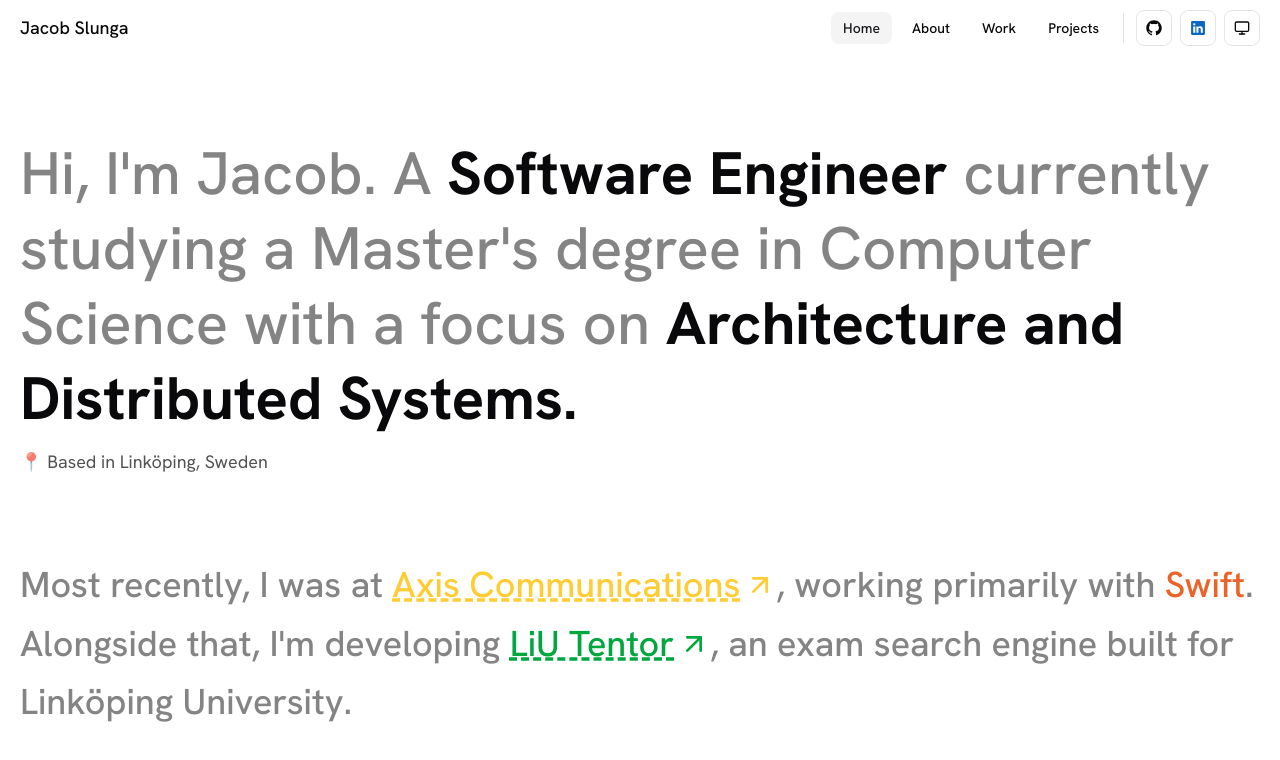
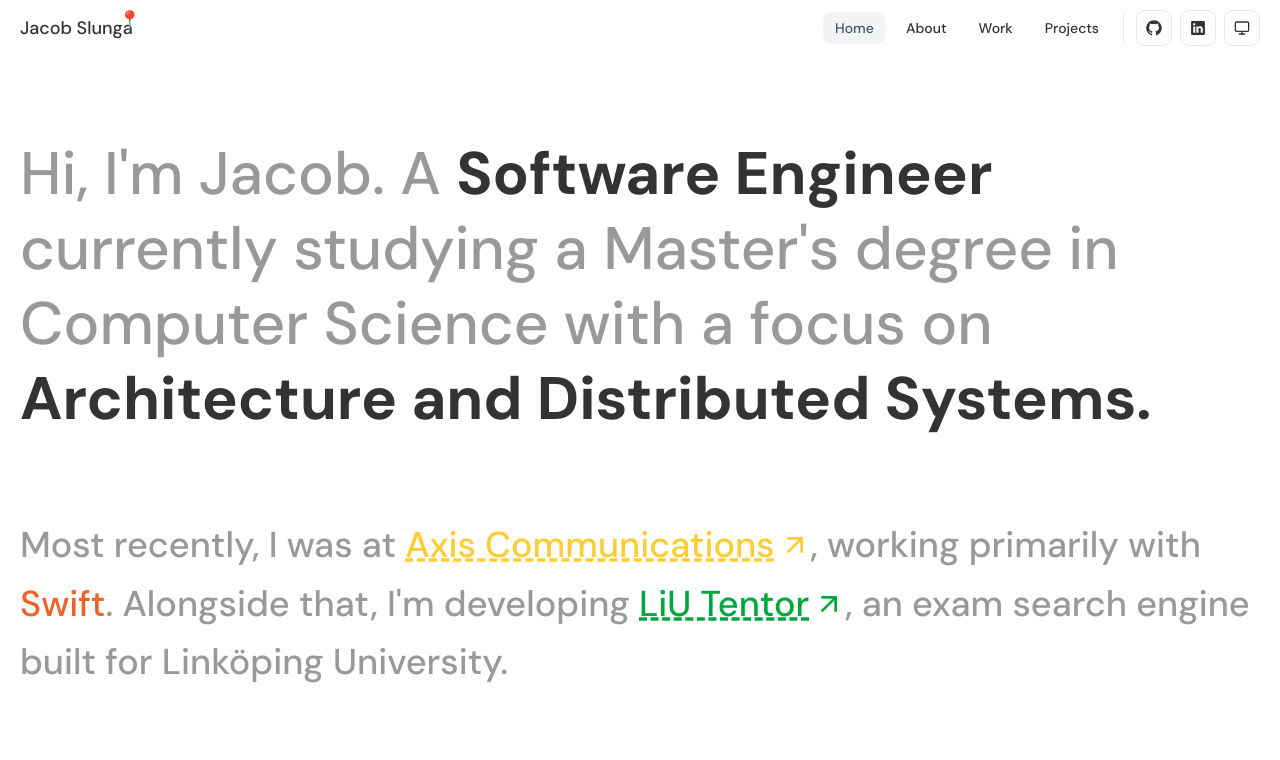
Before and after one commit to jacobslunga/portfolio-site, a React (Vite) app: page / in a window 1280 px wide. Shown: the top 760 px of the page. Built offline with nearby package versions, Linux system fonts and the light colour scheme.

Commit message:
feat: new design system

```diff
--- a/index.html
+++ b/index.html
@@ -16,7 +16,7 @@
     <link rel="preconnect" href="https://fonts.googleapis.com" />
     <link rel="preconnect" href="https://fonts.gstatic.com" crossorigin />
     <link
-      href="https://fonts.googleapis.com/css2?family=Hanken+Grotesk:ital,wght@0,100..900;1,100..900&display=swap"
+      href="https://fonts.googleapis.com/css2?family=DM+Sans:ital,opsz,wght@0,9..40,100..1000;1,9..40,100..1000&display=swap"
       rel="stylesheet"
     />
 
--- a/src/components/Header.tsx
+++ b/src/components/Header.tsx
@@ -60,17 +60,21 @@ export default function Header() {
 
   return (
     <>
-      <header className="sticky top-0 z-50 h-14 w-screen bg-background/95 backdrop-blur-sm">
+      <header className="sticky top-0 z-50 h-14 w-screen bg-background/85 backdrop-blur-md">
         <div className="mx-auto flex h-full items-center justify-between px-5">
           <TooltipProvider>
             <Tooltip>
               <TooltipTrigger asChild>
-                <Link to="/" className="cursor-default text-lg font-medium">
+                <Link
+                  to="/"
+                  className="cursor-default text-lg font-medium relative"
+                >
                   Jacob Slunga
+                  <p className="absolute top-[-8px] right-[-8px]">📍</p>
                 </Link>
               </TooltipTrigger>
               <TooltipContent side="right">
-                <p>Software Engineer</p>
+                <p> Based in Linköping, Sweden</p>
               </TooltipContent>
             </Tooltip>
           </TooltipProvider>
@@ -112,7 +116,7 @@ export default function Header() {
                 rel="noopener noreferrer"
               >
                 <Button size="icon" variant="outline">
-                  <LinkedInLogoIcon className="text-[#0B65C2]" />
+                  <LinkedInLogoIcon />
                 </Button>
               </a>
               <ThemeToggleButton />
--- a/src/index.css
+++ b/src/index.css
@@ -2,7 +2,7 @@
 @import "tw-animate-css";
 
 body {
-  font-family: "Hanken Grotesk", sans-serif;
+  font-family: "DM Sans", sans-serif;
 }
 
 @custom-variant dark (&:is(.dark *));
@@ -43,75 +43,141 @@ body {
   --color-sidebar-accent-foreground: var(--sidebar-accent-foreground);
   --color-sidebar-border: var(--sidebar-border);
   --color-sidebar-ring: var(--sidebar-ring);
+  --radius: 0.7rem;
+  --tracking-tighter: calc(var(--tracking-normal) - 0.05em);
+  --tracking-tight: calc(var(--tracking-normal) - 0.025em);
+  --tracking-wide: calc(var(--tracking-normal) + 0.025em);
+  --tracking-wider: calc(var(--tracking-normal) + 0.05em);
+  --tracking-widest: calc(var(--tracking-normal) + 0.1em);
+  --tracking-normal: var(--tracking-normal);
+  --shadow-2xl: var(--shadow-2xl);
+  --shadow-xl: var(--shadow-xl);
+  --shadow-lg: var(--shadow-lg);
+  --shadow-md: var(--shadow-md);
+  --shadow: var(--shadow);
+  --shadow-sm: var(--shadow-sm);
+  --shadow-xs: var(--shadow-xs);
+  --shadow-2xs: var(--shadow-2xs);
+  --spacing: var(--spacing);
+  --letter-spacing: var(--letter-spacing);
+  --shadow-offset-y: var(--shadow-offset-y);
+  --shadow-offset-x: var(--shadow-offset-x);
+  --shadow-spread: var(--shadow-spread);
+  --shadow-blur: var(--shadow-blur);
+  --shadow-opacity: var(--shadow-opacity);
+  --color-shadow-color: var(--shadow-color);
+  --color-destructive-foreground: var(--destructive-foreground);
 }
 
 :root {
-  --radius: 0.625rem;
   --background: oklch(1 0 0);
-  --foreground: oklch(0.141 0.005 285.823);
+  --foreground: oklch(0.3211 0 0);
   --card: oklch(1 0 0);
-  --card-foreground: oklch(0.141 0.005 285.823);
+  --card-foreground: oklch(0.3211 0 0);
   --popover: oklch(1 0 0);
-  --popover-foreground: oklch(0.141 0.005 285.823);
-  --primary: oklch(0.21 0.006 285.885);
-  --primary-foreground: oklch(0.985 0 0);
-  --secondary: oklch(0.967 0.001 286.375);
-  --secondary-foreground: oklch(0.21 0.006 285.885);
-  --muted: oklch(0.967 0.001 286.375);
-  --muted-foreground: oklch(0.552 0.016 285.938);
-  --accent: oklch(0.967 0.001 286.375);
-  --accent-foreground: oklch(0.21 0.006 285.885);
-  --destructive: oklch(0.577 0.245 27.325);
-  --border: oklch(0.92 0.004 286.32);
-  --input: oklch(0.92 0.004 286.32);
-  --ring: oklch(0.705 0.015 286.067);
-  --chart-1: oklch(0.646 0.222 41.116);
-  --chart-2: oklch(0.6 0.118 184.704);
-  --chart-3: oklch(0.398 0.07 227.392);
-  --chart-4: oklch(0.828 0.189 84.429);
-  --chart-5: oklch(0.769 0.188 70.08);
-  --sidebar: oklch(0.985 0 0);
-  --sidebar-foreground: oklch(0.141 0.005 285.823);
-  --sidebar-primary: oklch(0.21 0.006 285.885);
-  --sidebar-primary-foreground: oklch(0.985 0 0);
-  --sidebar-accent: oklch(0.967 0.001 286.375);
-  --sidebar-accent-foreground: oklch(0.21 0.006 285.885);
-  --sidebar-border: oklch(0.92 0.004 286.32);
-  --sidebar-ring: oklch(0.705 0.015 286.067);
+  --popover-foreground: oklch(0.3211 0 0);
+  --primary: oklch(23.075% 0.00003 271.152);
+  --primary-foreground: oklch(1 0 0);
+  --secondary: oklch(0.967 0.0029 264.5419);
+  --secondary-foreground: oklch(0.4461 0.0263 256.8018);
+  --muted: oklch(0.9846 0.0017 247.8389);
+  --muted-foreground: oklch(0.551 0.0234 264.3637);
+  --accent: oklch(0.9514 0.025 236.8242);
+  --accent-foreground: oklch(0.3791 0.1378 265.5222);
+  --destructive: oklch(0.6368 0.2078 25.3313);
+  --border: oklch(0.9276 0.0058 264.5313);
+  --input: oklch(0.9276 0.0058 264.5313);
+  --ring: oklch(0.6231 0.188 259.8145);
+  --chart-1: oklch(0.6231 0.188 259.8145);
+  --chart-2: oklch(0.5461 0.2152 262.8809);
+  --chart-3: oklch(0.4882 0.2172 264.3763);
+  --chart-4: oklch(0.4244 0.1809 265.6377);
+  --chart-5: oklch(0.3791 0.1378 265.5222);
+  --sidebar: oklch(0.9846 0.0017 247.8389);
+  --sidebar-foreground: oklch(0.3211 0 0);
+  --sidebar-primary: oklch(0.6231 0.188 259.8145);
+  --sidebar-primary-foreground: oklch(1 0 0);
+  --sidebar-accent: oklch(0.9514 0.025 236.8242);
+  --sidebar-accent-foreground: oklch(0.3791 0.1378 265.5222);
+  --sidebar-border: oklch(0.9276 0.0058 264.5313);
+  --sidebar-ring: oklch(0.6231 0.188 259.8145);
+  --destructive-foreground: oklch(1 0 0);
+  --shadow-color: oklch(0 0 0);
+  --shadow-opacity: 0.1;
+  --shadow-blur: 3px;
+  --shadow-spread: 0px;
+  --shadow-offset-x: 0;
+  --shadow-offset-y: 1px;
+  --letter-spacing: 0em;
+  --spacing: 0.25rem;
+  --shadow-2xs: 0 1px 3px 0px hsl(0 0% 0% / 0.05);
+  --shadow-xs: 0 1px 3px 0px hsl(0 0% 0% / 0.05);
+  --shadow-sm: 0 1px 3px 0px hsl(0 0% 0% / 0.1),
+    0 1px 2px -1px hsl(0 0% 0% / 0.1);
+  --shadow: 0 1px 3px 0px hsl(0 0% 0% / 0.1), 0 1px 2px -1px hsl(0 0% 0% / 0.1);
+  --shadow-md: 0 1px 3px 0px hsl(0 0% 0% / 0.1),
+    0 2px 4px -1px hsl(0 0% 0% / 0.1);
+  --shadow-lg: 0 1px 3px 0px hsl(0 0% 0% / 0.1),
+    0 4px 6px -1px hsl(0 0% 0% / 0.1);
+  --shadow-xl: 0 1px 3px 0px hsl(0 0% 0% / 0.1),
+    0 8px 10px -1px hsl(0 0% 0% / 0.1);
+  --shadow-2xl: 0 1px 3px 0px hsl(0 0% 0% / 0.25);
+  --tracking-normal: 0em;
 }
 
 .dark {
-  --background: oklch(0.2 0 0);
-  --foreground: oklch(0.985 0 0);
-  --card: oklch(0.21 0.006 285.885);
-  --card-foreground: oklch(0.985 0 0);
-  --popover: oklch(0.21 0.006 285.885);
-  --popover-foreground: oklch(0.985 0 0);
-  --primary: oklch(0.92 0.004 286.32);
-  --primary-foreground: oklch(0.21 0.006 285.885);
-  --secondary: oklch(0.274 0.006 286.033);
-  --secondary-foreground: oklch(0.985 0 0);
-  --muted: oklch(0.274 0.006 286.033);
-  --muted-foreground: oklch(0.705 0.015 286.067);
-  --accent: oklch(0.274 0.006 286.033);
-  --accent-foreground: oklch(0.985 0 0);
-  --destructive: oklch(0.704 0.191 22.216);
-  --border: oklch(1 0 0 / 10%);
-  --input: oklch(1 0 0 / 15%);
-  --ring: oklch(0.552 0.016 285.938);
-  --chart-1: oklch(0.488 0.243 264.376);
-  --chart-2: oklch(0.696 0.17 162.48);
-  --chart-3: oklch(0.769 0.188 70.08);
-  --chart-4: oklch(0.627 0.265 303.9);
-  --chart-5: oklch(0.645 0.246 16.439);
-  --sidebar: oklch(0.21 0.006 285.885);
-  --sidebar-foreground: oklch(0.985 0 0);
-  --sidebar-primary: oklch(0.488 0.243 264.376);
-  --sidebar-primary-foreground: oklch(0.985 0 0);
-  --sidebar-accent: oklch(0.274 0.006 286.033);
-  --sidebar-accent-foreground: oklch(0.985 0 0);
-  --sidebar-border: oklch(1 0 0 / 10%);
-  --sidebar-ring: oklch(0.552 0.016 285.938);
+  --background: oklch(0.2046 0 0);
+  --foreground: oklch(0.9219 0 0);
+  --card: oklch(0.2686 0 0);
+  --card-foreground: oklch(0.9219 0 0);
+  --popover: oklch(0.2686 0 0);
+  --popover-foreground: oklch(0.9219 0 0);
+  --primary: oklch(38.288% 0.00004 271.152);
+  --primary-foreground: oklch(1 0 0);
+  --secondary: oklch(0.2686 0 0);
+  --secondary-foreground: oklch(0.9219 0 0);
+  --muted: oklch(0.2686 0 0);
+  --muted-foreground: oklch(0.7155 0 0);
+  --accent: oklch(0.3791 0.1378 265.5222);
+  --accent-foreground: oklch(0.8823 0.0571 254.1284);
+  --destructive: oklch(0.6368 0.2078 25.3313);
+  --border: oklch(0.3715 0 0);
+  --input: oklch(0.3715 0 0);
+  --ring: oklch(0.6231 0.188 259.8145);
+  --chart-1: oklch(0.7137 0.1434 254.624);
+  --chart-2: oklch(0.6231 0.188 259.8145);
+  --chart-3: oklch(0.5461 0.2152 262.8809);
+  --chart-4: oklch(0.4882 0.2172 264.3763);
+  --chart-5: oklch(0.4244 0.1809 265.6377);
+  --sidebar: oklch(0.2046 0 0);
+  --sidebar-foreground: oklch(0.9219 0 0);
+  --sidebar-primary: oklch(0.6231 0.188 259.8145);
+  --sidebar-primary-foreground: oklch(1 0 0);
+  --sidebar-accent: oklch(0.3791 0.1378 265.5222);
+  --sidebar-accent-foreground: oklch(0.8823 0.0571 254.1284);
+  --sidebar-border: oklch(0.3715 0 0);
+  --sidebar-ring: oklch(0.6231 0.188 259.8145);
+  --destructive-foreground: oklch(1 0 0);
+  --shadow-color: oklch(0 0 0);
+  --shadow-opacity: 0.1;
+  --shadow-blur: 3px;
+  --shadow-spread: 0px;
+  --shadow-offset-x: 0;
+  --shadow-offset-y: 1px;
+  --letter-spacing: 0em;
+  --spacing: 0.25rem;
+  --shadow-2xs: 0 1px 3px 0px hsl(0 0% 0% / 0.05);
+  --shadow-xs: 0 1px 3px 0px hsl(0 0% 0% / 0.05);
+  --shadow-sm: 0 1px 3px 0px hsl(0 0% 0% / 0.1),
+    0 1px 2px -1px hsl(0 0% 0% / 0.1);
+  --shadow: 0 1px 3px 0px hsl(0 0% 0% / 0.1), 0 1px 2px -1px hsl(0 0% 0% / 0.1);
+  --shadow-md: 0 1px 3px 0px hsl(0 0% 0% / 0.1),
+    0 2px 4px -1px hsl(0 0% 0% / 0.1);
+  --shadow-lg: 0 1px 3px 0px hsl(0 0% 0% / 0.1),
+    0 4px 6px -1px hsl(0 0% 0% / 0.1);
+  --shadow-xl: 0 1px 3px 0px hsl(0 0% 0% / 0.1),
+    0 8px 10px -1px hsl(0 0% 0% / 0.1);
+  --shadow-2xl: 0 1px 3px 0px hsl(0 0% 0% / 0.25);
 }
 
 @layer base {
@@ -120,5 +186,6 @@ body {
   }
   body {
     @apply bg-background text-foreground;
+    letter-spacing: var(--tracking-normal);
   }
 }
--- a/src/pages/HomePage.tsx
+++ b/src/pages/HomePage.tsx
@@ -16,9 +16,6 @@ export default function HomePage() {
             Architecture and Distributed Systems.
           </strong>
         </h1>
-        <p className="text-sm sm:text-md md:text-lg text-foreground/70 mt-2 sm:mt-3">
-          📍 Based in Linköping, Sweden
-        </p>
       </div>
 
       <h2 className="text-2xl md:text-3xl lg:text-4xl font-medium text-foreground/50 leading-relaxed">
```
Also changed, not shown: src/pages/AboutPage.tsx (+20 -21 lines).
